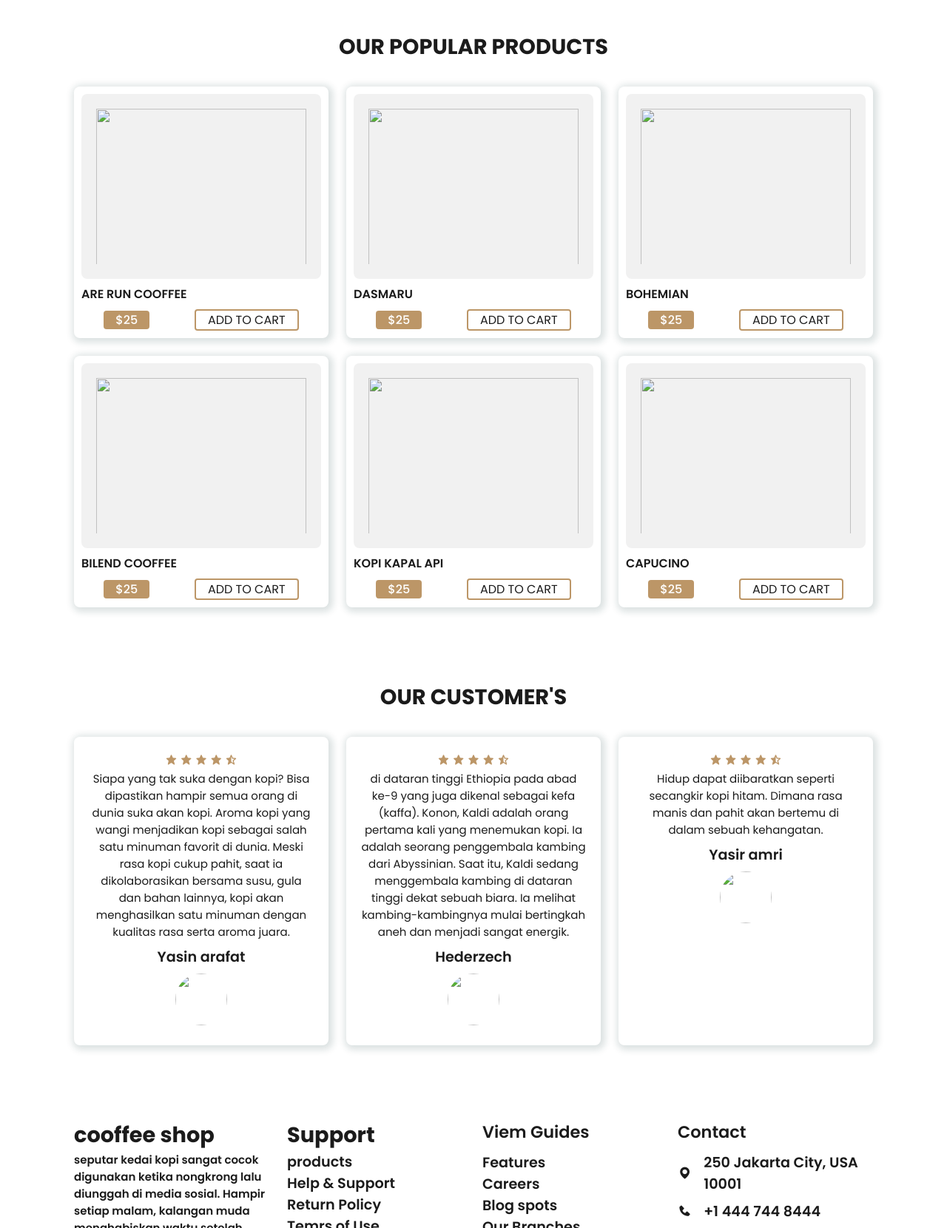
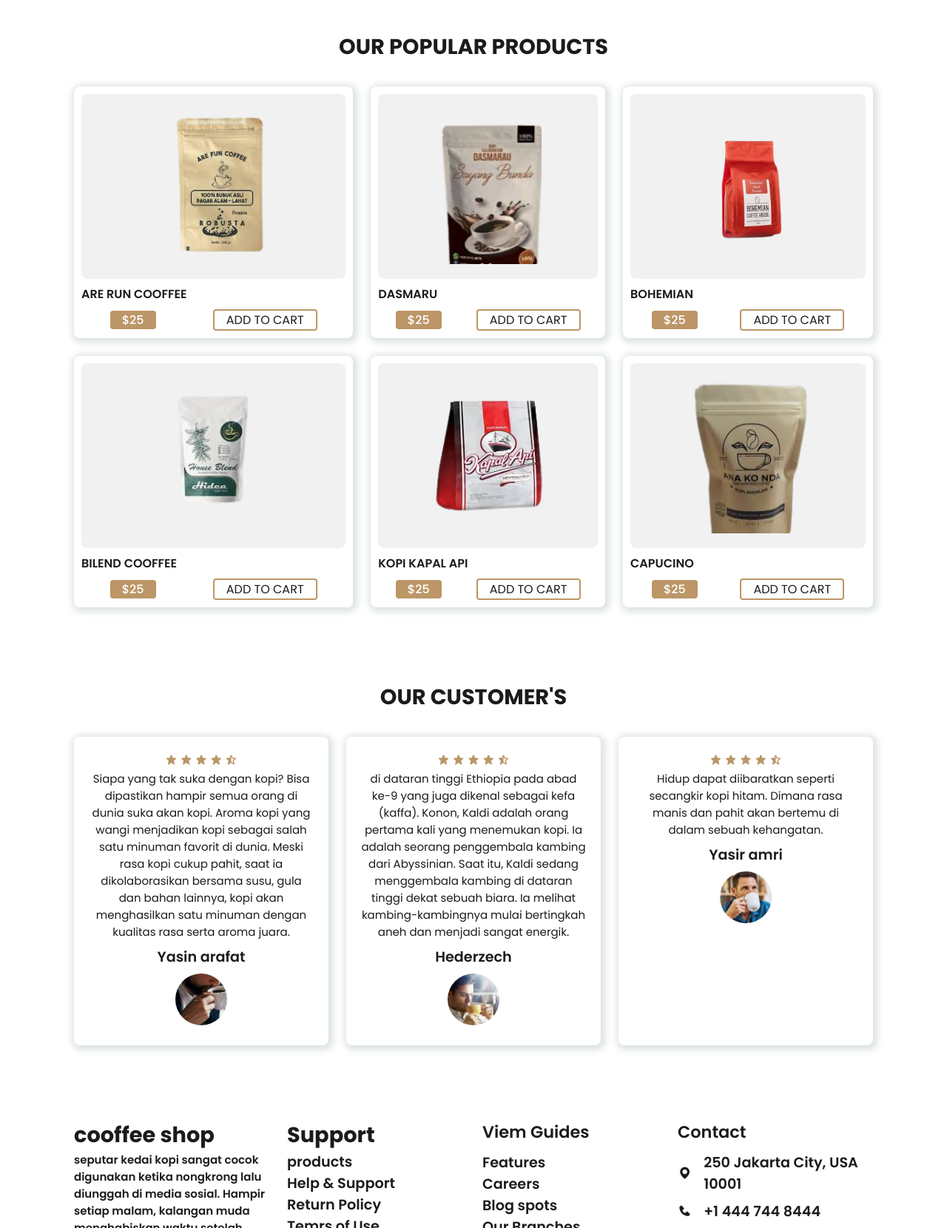
Before and after one commit to Rzn009/landing-page, a plain HTML site: page index.html in a window 1280 px wide. Shown: the part 1140-2800 px from the top of the page at 74% size. Drawn offline with nearby package versions, Linux system fonts and the light colour scheme; the site is published under a folder, as on GitHub Pages, so addresses that start at the root find nothing.

Commit message:
baruJiddan

```diff
--- a/index.html
+++ b/index.html
@@ -4,8 +4,8 @@
 <head>
     <meta charset="UTF-8">
     <meta name="viewport" content="width=device-width, initial-scale=1.0">
-    <link rel="icon" href="/image/judu.png" type="image/x-icon">
     <link rel="stylesheet" href="stylee.css">
+    <link rel="icon" href="image/judu.png" type="image/x-icon">
     <link rel="stylesheet" href="https://unpkg.com/boxicons@latest/css/boxicons.min.css">
     <title>Cooffe shop</title>
 </head>
@@ -14,7 +14,7 @@
     <!-- navbar -->
     <header>
         <a href="#" class="logo">
-            <img src="/image/judu.png" alt="">
+            <img src="image/judu.png" alt="">
         </a>
         <!-- menu icon -->
         <i class='bx bx-menu' id="menu-icon"></i>
@@ -46,13 +46,13 @@
             <a href="#" class="btn">Shop now</a>
         </div>
         <div class="home-img">
-            <img src="/image/kopi.png" alt="">
+            <img src="image/kopi.png" alt="">
         </div>
     </section>
     <!-- about -->
     <section class="about" id="about">
         <div class="about-img">
-            <img src="/image/background.jpg" alt="">
+            <img src="image/background.jpg" alt="">
         </div>
         <div class="about-text">
             <h2>our history</h2>
@@ -73,7 +73,7 @@
         <!-- Container -->
         <div class="produts-container">
             <div class="box">
-                <img src="/image/tepung.png" alt="">
+                <img src="image/tepung.png" alt="">
                 <h3>ARE RUN COOFFEE</h3>
                 <div class="content">
                     <span>$25</span>
@@ -81,7 +81,7 @@
                 </div>
             </div>
             <div class="box">
-                <img src="/image/vnc.png" alt="">
+                <img src="image/vnc.png" alt="">
                 <h3>Dasmaru</h3>
                 <div class="content">
                     <span>$25</span>
@@ -89,7 +89,7 @@
                 </div>
             </div>
             <div class="box">
-                <img src="/image/iop.png" alt="">
+                <img src="image/iop.png" alt="">
                 <h3>Bohemian</h3>
                 <div class="content">
                     <span>$25</span>
@@ -97,7 +97,7 @@
                 </div>
             </div>
             <div class="box">
-                <img src="/image/uip.png" alt="">
+                <img src="image/uip.png" alt="">
                 <h3>bilend cooffee</h3>
                 <div class="content">
                     <span>$25</span>
@@ -105,7 +105,7 @@
                 </div>
             </div>
             <div class="box">
-                <img src="/image/hip.png" alt="">
+                <img src="image/hip.png" alt="">
                 <h3>Kopi Kapal Api</h3>
                 <div class="content">
                     <span>$25</span>
@@ -113,7 +113,7 @@
                 </div>
             </div>
             <div class="box">
-                <img src="/image/yip.png" alt="">
+                <img src="image/yip.png" alt="">
                 <h3>Capucino</h3>
                 <div class="content">
                     <span>$25</span>
@@ -142,7 +142,7 @@
                     pahit, saat ia dikolaborasikan bersama susu, gula dan bahan lainnya, kopi akan menghasilkan satu
                     minuman dengan kualitas rasa serta aroma juara.</p>
                 <h2>Yasin arafat</h2>
-                <img src="/image/orgh.jpg" alt="">
+                <img src="image/orgh.jpg" alt="">
             </div>
             <div class="box">
                 <div class="stars">
@@ -157,7 +157,7 @@
                     Saat itu, Kaldi sedang menggembala kambing di dataran tinggi dekat sebuah biara. Ia melihat
                     kambing-kambingnya mulai bertingkah aneh dan menjadi sangat energik.</p>
                 <h2>Hederzech </h2>
-                <img src="/image/pog.jpg" alt="">
+                <img src="image/pog.jpg" alt="">
             </div>
             <div class="box">
                 <div class="stars">
@@ -170,7 +170,7 @@
                 <p>Hidup dapat diibaratkan seperti secangkir kopi hitam. Dimana rasa manis dan pahit akan bertemu di
                     dalam sebuah kehangatan.</p>
                 <h2>Yasir amri</h2>
-                <img src="/image/zoi.jpg" alt="">
+                <img src="image/zoi.jpg" alt="">
             </div>
         </div>
     </section>
--- a/stylee.css
+++ b/stylee.css
@@ -112,7 +112,7 @@ header .shadow {
 .home {
     width: 100%;
     min-height: 100vh;
-    background: url(/image/kil.jpg);
+    background: url(image/kil.jpg);
     background-repeat: no-repeat;
     background-size: cover;
     background-position: center;
```
